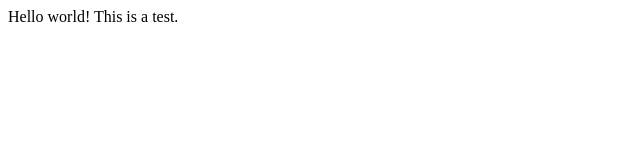
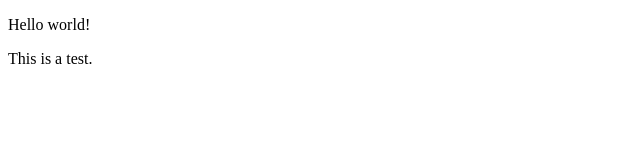
Before and after one commit to leifnicholz/tailwind, a plain HTML site: page index.html in a window 1280 px wide. Shown: the whole page, without its empty margins (0-640 px from the left). Drawn offline with Linux system fonts and the light colour scheme.

Commit message:
testing stuff

```diff
--- a/index.html
+++ b/index.html
@@ -7,6 +7,7 @@
     <title>Tailwind Test</title>
 </head>
 <body>
-    Hello world! This is a test.
+    <p>Hello world!</p>
+    <p>This is a test.</p>
 </body>
 </html>
```
